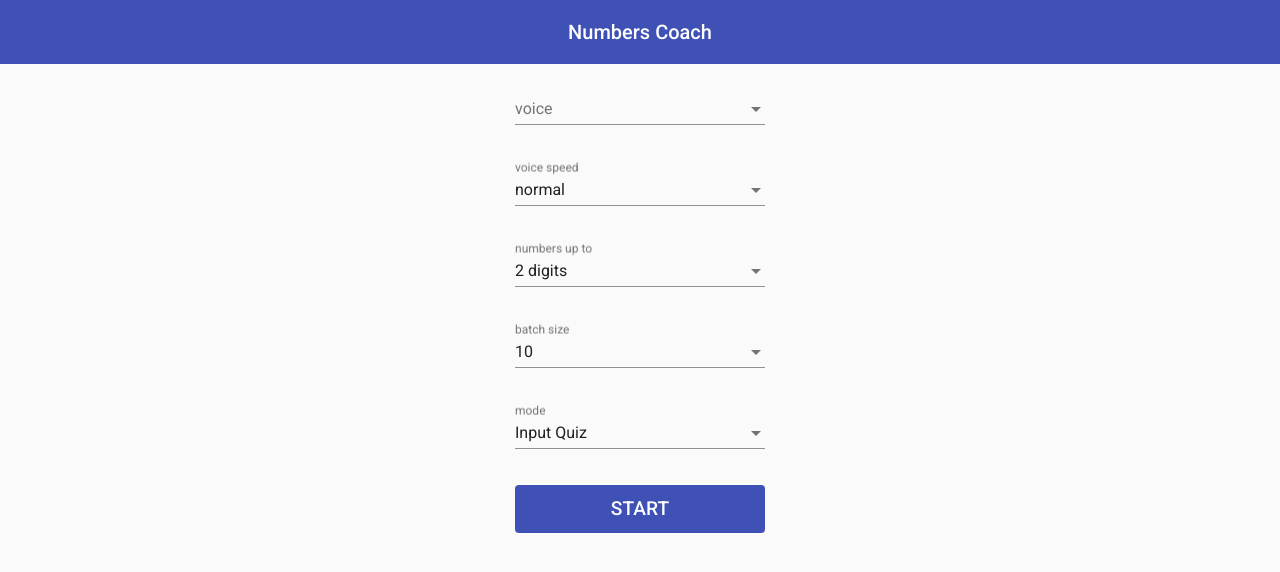
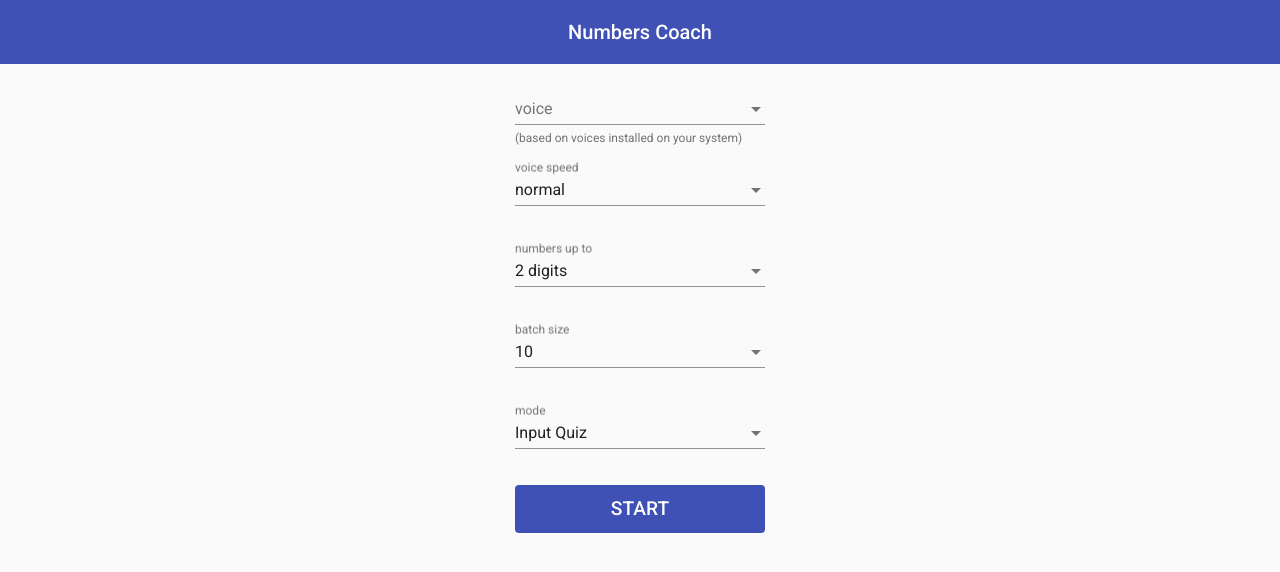
Before and after one commit to tomecko/numbers-coach, an Angular app: page / in a window 1280 px wide. Shown: the top 572 px of the page. Built offline with nearby package versions, Linux system fonts and the light colour scheme.

Commit message:
Voices info

```diff
--- a/src/app/home/home.component.html
+++ b/src/app/home/home.component.html
@@ -12,6 +12,9 @@
         {{ voice.name }}
       </mat-option>
     </mat-select>
+    <mat-hint>
+      (based on voices installed on your system)
+    </mat-hint>
   </mat-form-field>
 
   <mat-form-field class="form-field">
```
